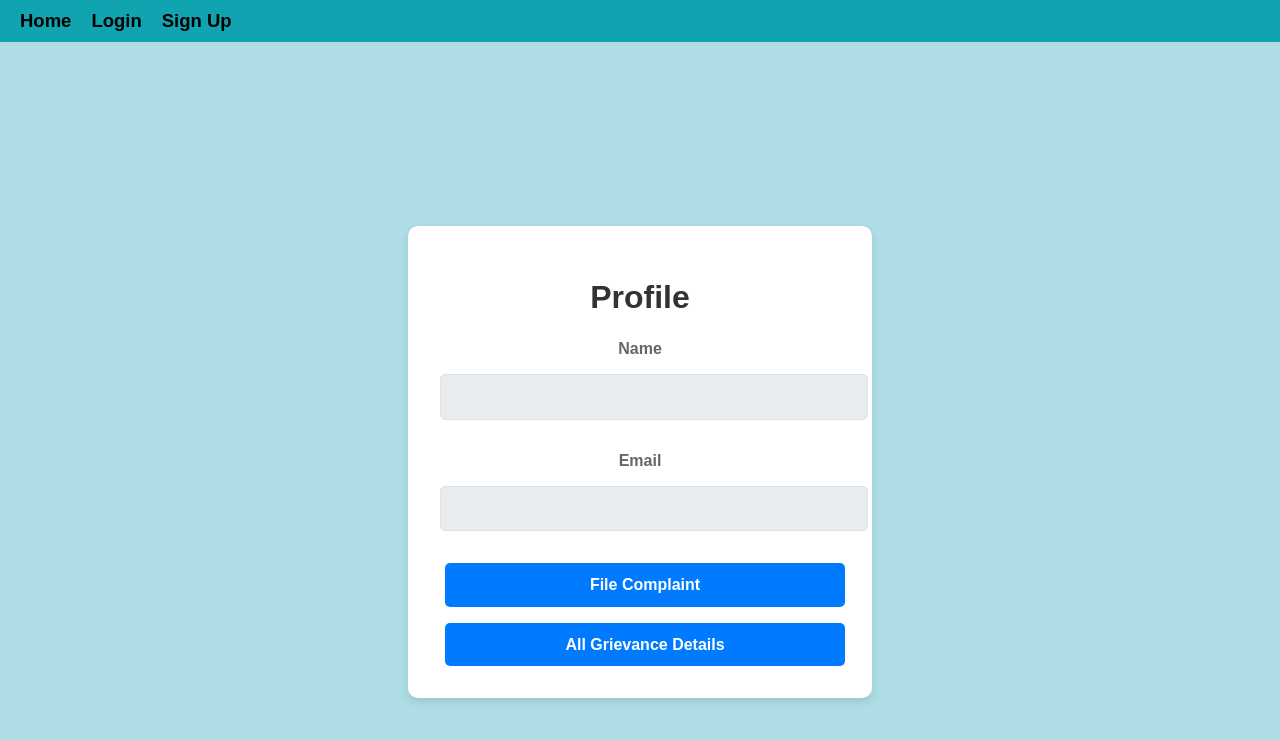
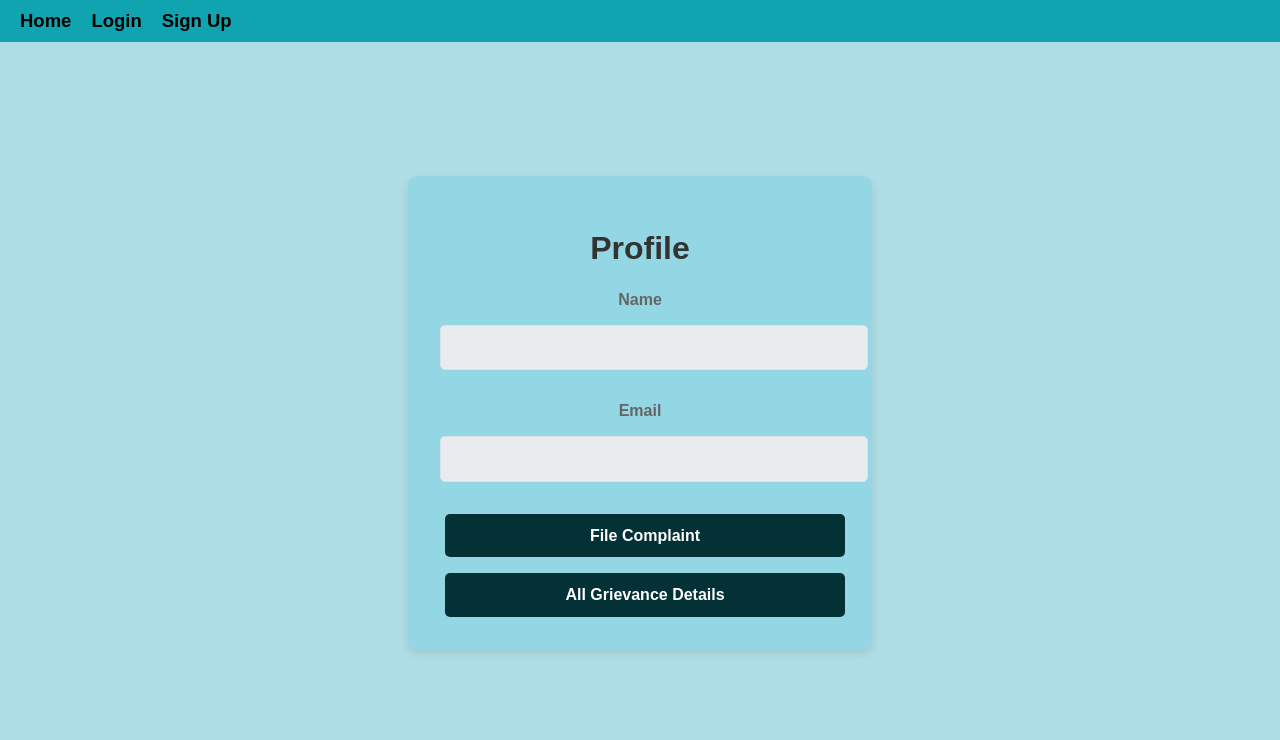
Before and after one commit to vishesh-tanwar/project, a React (Create React App) app in the folder frontend/: page /profile in a window 1280 px wide. Shown: the top 740 px of the page. Built offline with nearby package versions, Linux system fonts and the light colour scheme; no server answers.

Commit message:
Update profile.css

```diff
--- a/frontend/src/components/profile.css
+++ b/frontend/src/components/profile.css
@@ -2,7 +2,7 @@
 body {
     margin: 0;
     font-family: Arial, sans-serif;
-    background-color: #f4f4f9; /* Light grey background */
+    background-color: #ffffff; /* Light grey background */
 }
 
 /* Center the profile page content */
@@ -17,7 +17,8 @@ body {
 
 /* Profile box styling */
 .profile-box {
-    background-color: #ffffff; /* White background */
+    margin-top: -99px;
+    background-color: #92d7e3; /* White background */
     padding: 2rem;
     box-shadow: 0 4px 8px rgba(0, 0, 0, 0.1); /* Soft shadow */
     border-radius: 10px;
@@ -59,7 +60,7 @@ body {
 
 /* Button styling */
 .profile-box button {
-    background-color: #007bff; /* Blue button */
+    background-color: #033135; /* Blue button */
     color: #ffffff; /* White text */
     border: none;
     border-radius: 5px;
@@ -73,7 +74,7 @@ body {
 }
 
 .profile-box button:hover {
-    background-color: #0056b3; /* Darker blue on hover */
+    background-color: #00462e; /* Darker blue on hover */
 }
 
 /* Responsive design for smaller screens */
```
